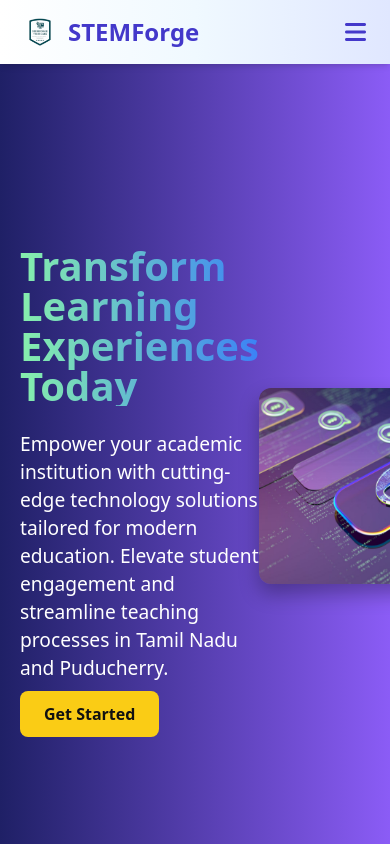
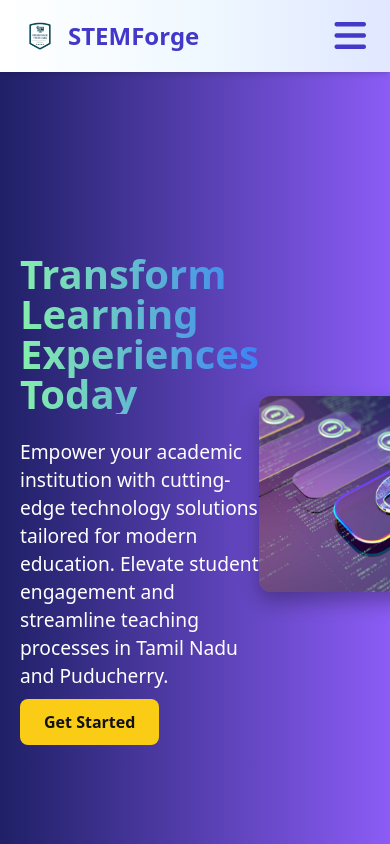
Before and after one commit to Sakthivel0309/STEMForge, a plain HTML site: page index.html in a window 390 px wide. Shown: the top 844 px of the page. Drawn offline with nearby package versions, Linux system fonts and the light colour scheme.

Commit message:
Add files via upload

```diff
--- a/index.html
+++ b/index.html
@@ -195,7 +195,7 @@
 
     <!-- Hamburger -->
     <div class="md:hidden">
-      <button id="nav-toggle" class="text-indigo-700 text-2xl focus:outline-none">
+      <button id="nav-toggle" class="text-indigo-700 text-4xl focus:outline-none">
         <i class="fas fa-bars"></i>
       </button>
     </div>
@@ -211,9 +211,6 @@
     <a href="#contact" class="w-full text-center px-4 py-2 text-gray-700 hover:bg-indigo-50 rounded-md">Contact</a>
   </div>
 </header>
-
-
-
 <style>
 @keyframes slideDown {
   0% { transform: translateY(-100%); opacity: 0; }
@@ -223,7 +220,6 @@
   animation: slideDown 0.7s ease-out forwards;
 }
 </style>
-
 <div class="header-section relative overflow-hidden">
   <div class="absolute inset-0 animate-background"></div>
   <div class="slide-wrapper relative z-10">
```
